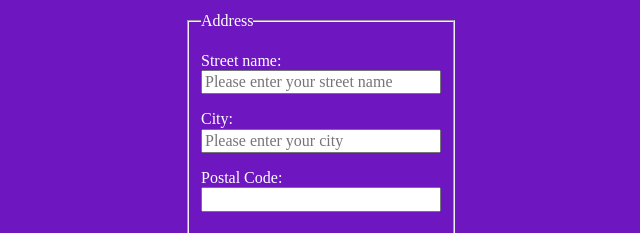
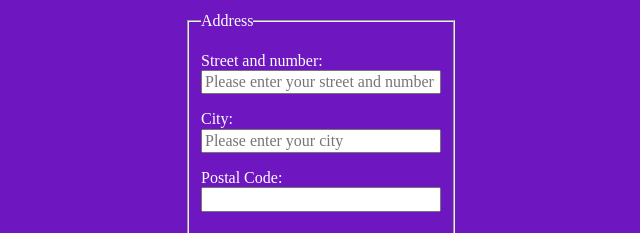
Before and after one commit to patrykstefanowicz/Form, a plain HTML site: page index.html in a window 1280 px wide. Shown: the part 567-800 px from the top of the page, 319-959 px from the left. Drawn offline with Linux system fonts and the light colour scheme.

Commit message:
change conception in address

```diff
--- a/index.html
+++ b/index.html
@@ -123,13 +123,14 @@
           <legend>Address</legend>
           <p>
             <label
-              >Street name:<input
+              >Street and number:<input
                 class="form__item"
-                placeholder="Please enter your street name"
-                id="streetName"
-                name="streetName"
+                placeholder="Please enter your street and number"
+                id="streetNameAndNumber"
+                name="streetNameAndNumber"
             /></label>
           </p>
+
 
           <p>
             <label
@@ -210,7 +211,7 @@
 
         <p>
           <label>
-            <input type="checkbox" name="agreement" value="notagree" />I don't
+            <input type="checkbox" name="agreement" value="notAgree" />I don't
             agree
           </label>
         </p>
```
Also changed, not shown: style.css (+3 -4 lines).
